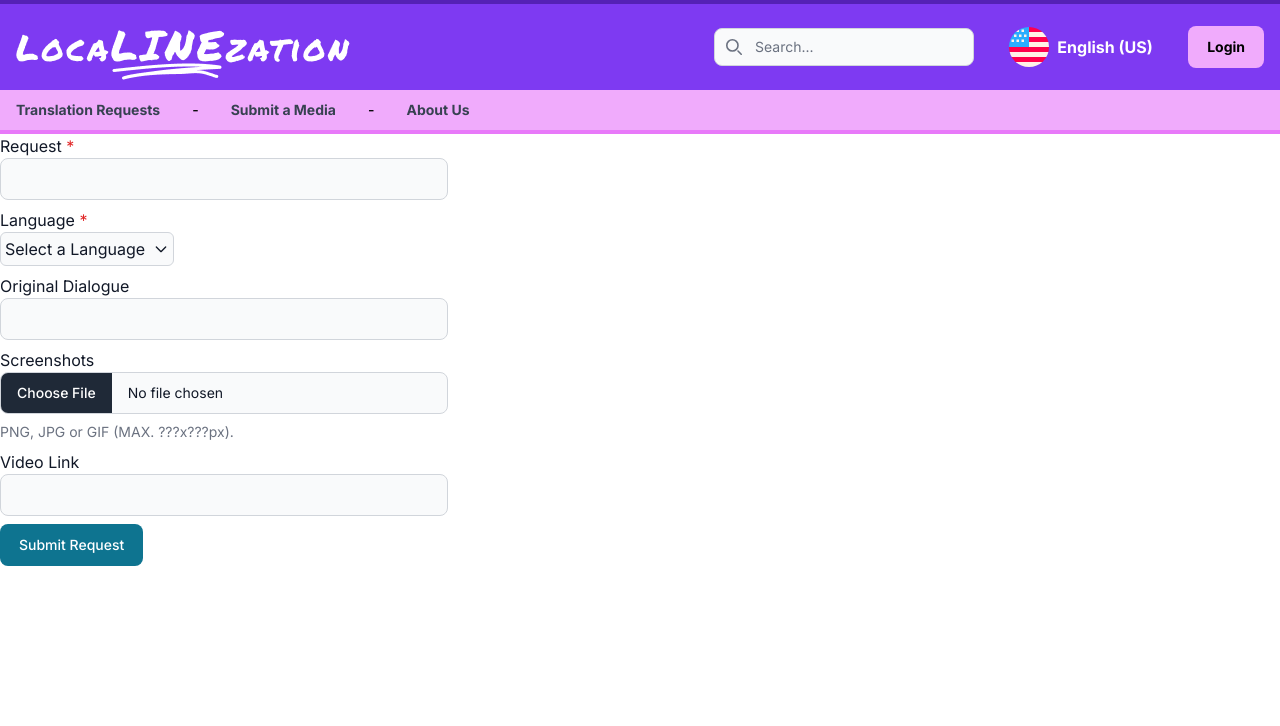
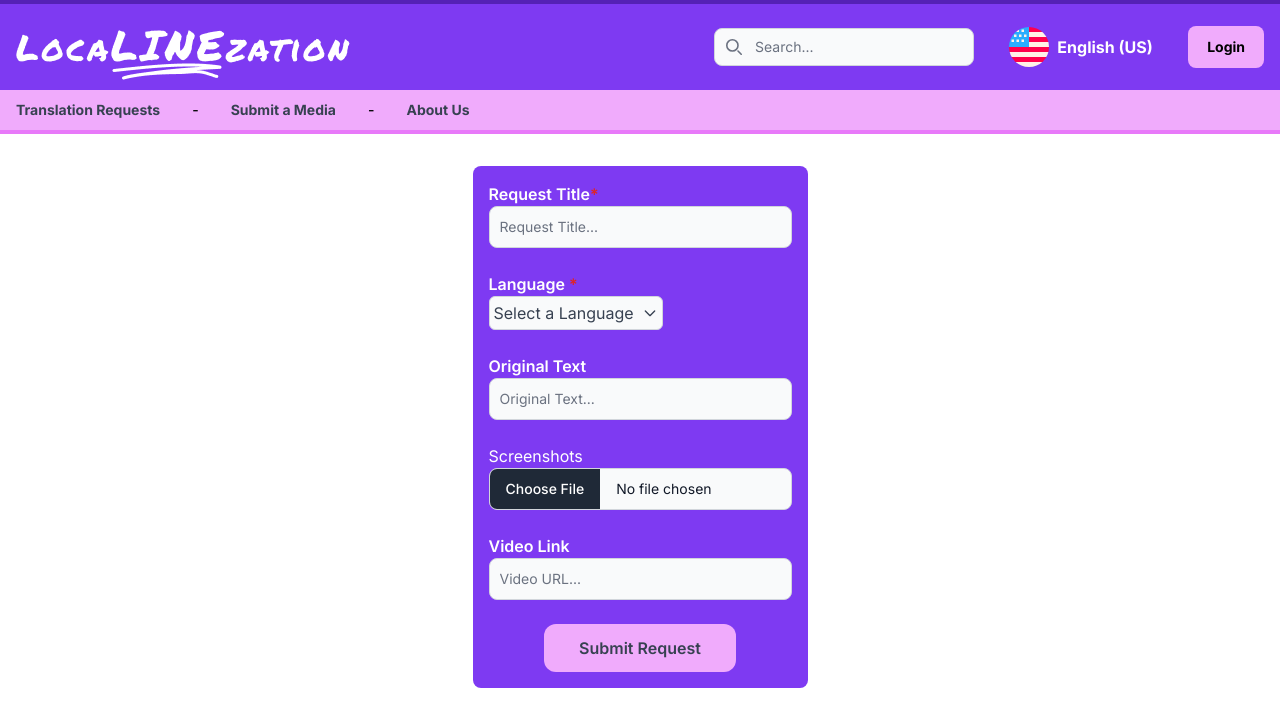
Before and after one commit to LeoJrTheTanooki/localinezation-front, a Next.js app in the folder localinezation-front/: page /RequestUploadPage in a window 1280 px wide. Shown: the top 726 px of the page. Built offline with nearby package versions, Linux system fonts and the light colour scheme.

Commit message:
RequestUploadPage CSS work

```diff
--- a/localinezation-front/src/app/RequestUploadPage/page.tsx
+++ b/localinezation-front/src/app/RequestUploadPage/page.tsx
@@ -169,12 +169,12 @@ https://localinazationapi.azurewebsites.net/Media/AddTranslationRequest
 
   return (
     <>
-      <div>
-        <form className="max-w-md flex flex-col gap-4">
-          <div>
+      <div className="flex justify-center my-8">
+        <form className="max-w-md flex flex-col bg-purple-600 text-white font-semibold rounded-lg p-4">
+          <div className="flex flex-col gap-y-4">
             <div className="mb-2 block">
-              <p className="text-gray-900">
-                Request <span className="text-red-600">*</span>
+              <p className=" ">
+                Request Title<span className="text-red-600">*</span>
               </p>
               <TextInput
                 id="requestName"
@@ -184,13 +184,15 @@ https://localinazationapi.azurewebsites.net/Media/AddTranslationRequest
                   setRequestName(e.target.value);
                 }}
                 value={requestName}
+                className="font-normal"
+                placeholder="Request Title..."
               />
             </div>
             <div className="mb-2 block">
-              <p className="text-gray-900">
+              <p className=" ">
                 Language <span className="text-red-600">*</span>
               </p>
-              <div className="border w-max rounded-md p-1 disabled:cursor-not-allowed disabled:opacity-50 border-gray-300 bg-gray-50 text-gray-900 focus:border-cyan-500 focus:ring-cyan-500 dark:border-gray-600 dark:bg-gray-700 dark:text-white dark:placeholder-gray-400 dark:focus:border-cyan-500 dark:focus:ring-cyan-500 ">
+              <div className="border w-max rounded-md p-1 disabled:cursor-not-allowed disabled:opacity-50 border-gray-300 bg-gray-50   focus:border-cyan-500 focus:ring-cyan-500 dark:border-gray-600 dark:bg-gray-700 dark:text-white dark:placeholder-gray-400 dark:focus:border-cyan-500 dark:focus:ring-cyan-500 text-gray-700 font-normal ">
                 <Dropdown
                   id="type"
                   label={
@@ -218,7 +220,7 @@ https://localinazationapi.azurewebsites.net/Media/AddTranslationRequest
               </div>
             </div>
             <div className="mb-2 block">
-              <p className="text-gray-900">Original Dialogue</p>
+              <p className=" ">Original Text</p>
               <TextInput
                 id="dialogueRequest"
                 type="text"
@@ -226,20 +228,22 @@ https://localinazationapi.azurewebsites.net/Media/AddTranslationRequest
                   setDialogueRequest(e.target.value);
                 }}
                 value={dialogueRequest}
+                className="font-normal"
+                placeholder="Original Text..."
               />
             </div>
-            <div className="mb-2 block">
-              <p className="text-gray-900">Screenshots</p>
+            <div className="mb-2 block font-normal">
+              <p className=" ">Screenshots</p>
               <FileInput
                 id="screenshots"
                 // multiple
                 accept="image/png, image/jpeg, image/webp"
-                helperText="PNG, JPG or GIF (MAX. ???x???px)."
+                //helperText="PNG, JPG or GIF (MAX. ???x???px)."
                 onChange={handleImage}
               />{" "}
             </div>
             <div className="mb-2 block">
-              <p className="text-gray-900">Video Link</p>
+              <p className=" ">Video Link</p>
               <TextInput
                 id="videoLink"
                 type="text"
@@ -247,16 +251,19 @@ https://localinazationapi.azurewebsites.net/Media/AddTranslationRequest
                   setVideoLink(e.target.value);
                 }}
                 value={videoLink}
+                className="font-normal"
+                placeholder="Video URL..."
               />
             </div>
-            <Button
+            <button
+            className="w-48 h-12 bg-fuchsia-300 rounded-xl font-semibold hover:bg-fuchsia-400 text-gray-700 mx-auto"
               onClick={() => {
                 addTranslationRequest(requestObj);
                 handlePageChange(`/MediaPage?id=${queryNum}`);
               }}
             >
               Submit Request
-            </Button>
+            </button>
           </div>
         </form>
       </div>
```
